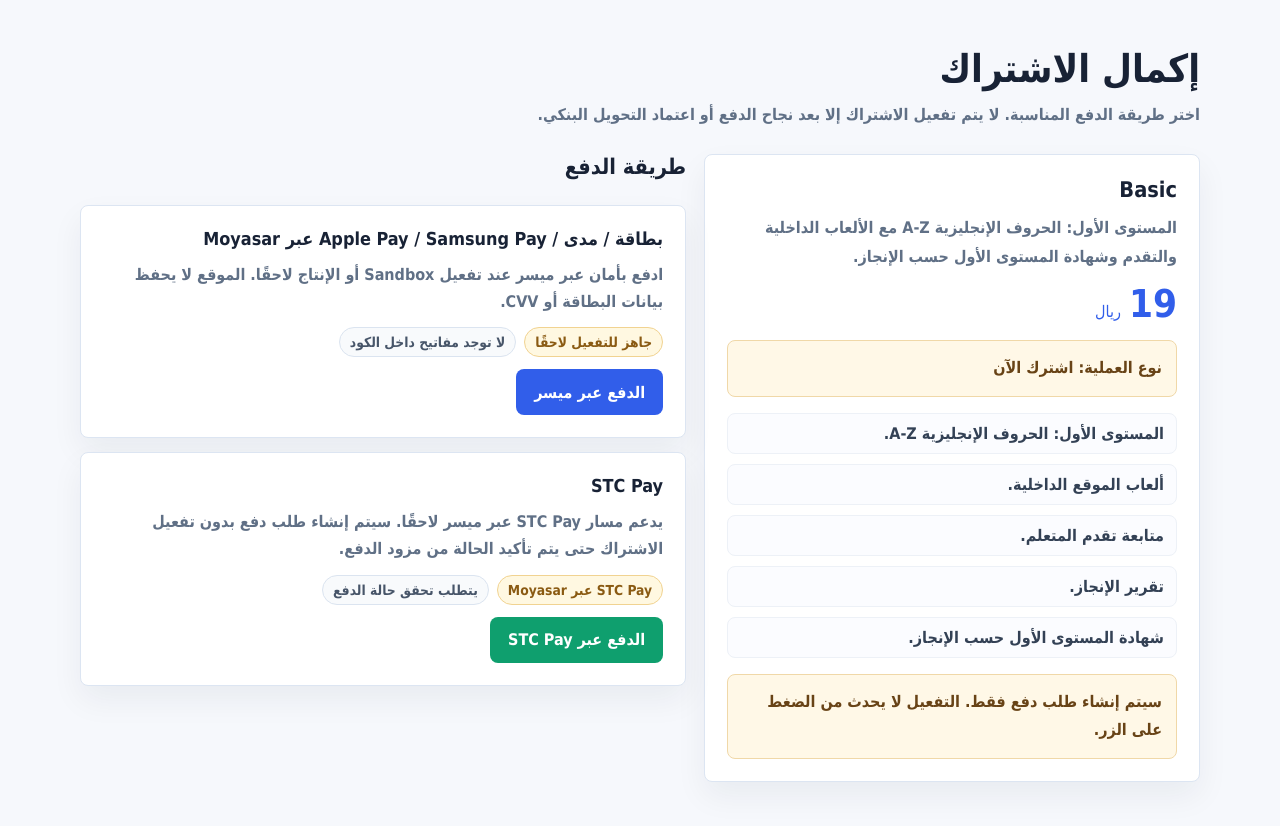
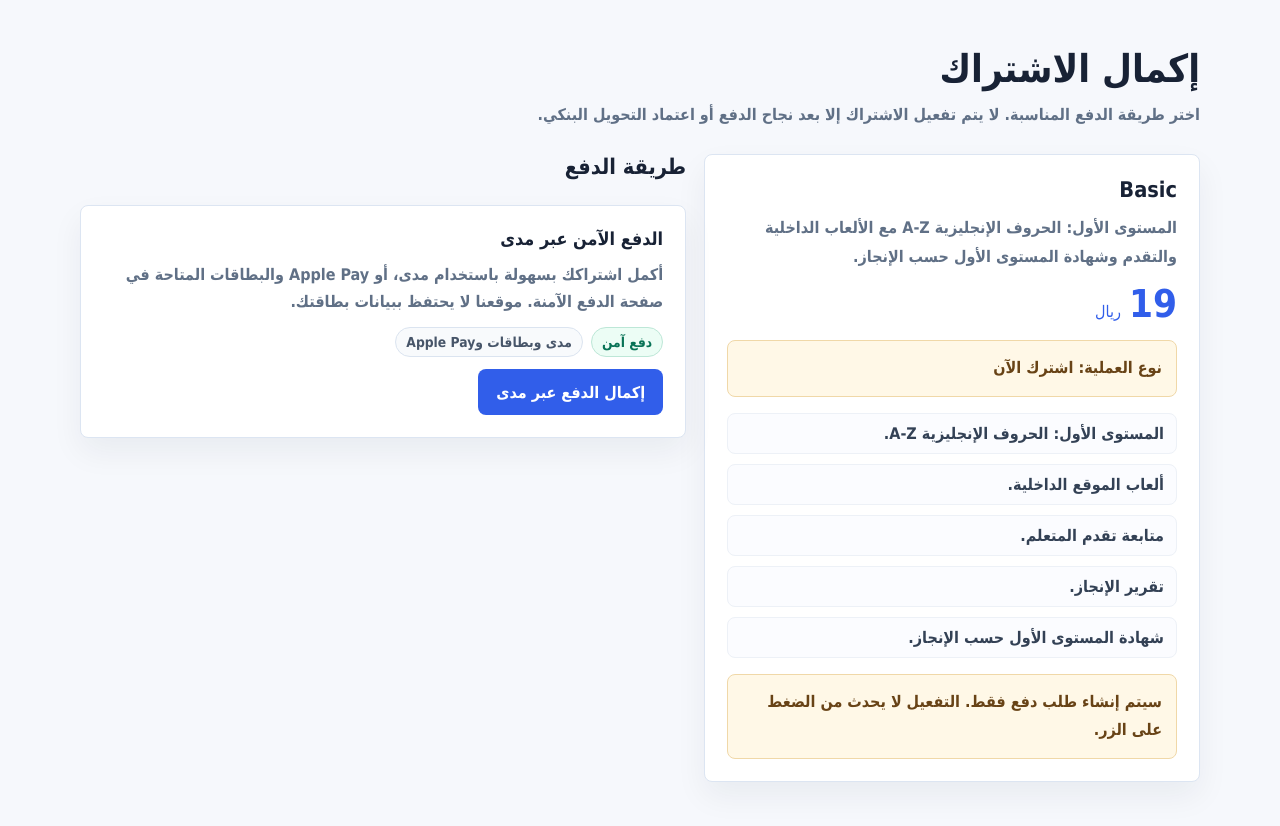
Before and after one commit to shmhadri/abcz, a Django app: page /checkout/basic/ in a window 1280 px wide. Shown: the part 66-892 px from the top of the page. Run offline with Django 5.2, Linux system fonts and the light colour scheme; the visitor is signed in with stand-in values (Sample User, id 1); data that the repository does not hold is empty.

Commit message:
Simplify customer payment messaging

```diff
--- a/templates/checkout.html
+++ b/templates/checkout.html
@@ -253,32 +253,15 @@
                 {% else %}
 
                 <article class="method">
-                    <h3>بطاقة / مدى / Apple Pay / Samsung Pay عبر Moyasar</h3>
-                    <p>ادفع بأمان عبر ميسر عند تفعيل Sandbox أو الإنتاج لاحقًا. الموقع لا يحفظ بيانات البطاقة أو CVV.</p>
+                    <h3>الدفع الآمن عبر مدى</h3>
+                    <p>أكمل اشتراكك بسهولة باستخدام مدى، أو Apple Pay والبطاقات المتاحة في صفحة الدفع الآمنة. موقعنا لا يحتفظ ببيانات بطاقتك.</p>
                     <div class="method-meta">
-                        {% if moyasar.enabled and moyasar.secret_key_configured %}
-                            <span class="pill ready">ميسر مهيأ</span>
-                        {% else %}
-                            <span class="pill pending">جاهز للتفعيل لاحقًا</span>
-                        {% endif %}
-                        <span class="pill">لا توجد مفاتيح داخل الكود</span>
+                        <span class="pill ready">دفع آمن</span>
+                        <span class="pill">مدى وبطاقات وApple Pay</span>
                     </div>
                     <form method="post" action="{% url 'create_payment_order' plan.code 'moyasar' %}">
                         {% csrf_token %}
-                        <button class="action" type="submit">الدفع عبر ميسر</button>
-                    </form>
-                </article>
-
-                <article class="method">
-                    <h3>STC Pay</h3>
-                    <p>يدعم مسار STC Pay عبر ميسر لاحقًا. سيتم إنشاء طلب دفع بدون تفعيل الاشتراك حتى يتم تأكيد الحالة من مزود الدفع.</p>
-                    <div class="method-meta">
-                        <span class="pill pending">STC Pay عبر Moyasar</span>
-                        <span class="pill">يتطلب تحقق حالة الدفع</span>
-                    </div>
-                    <form method="post" action="{% url 'create_payment_order' plan.code 'stcpay' %}">
-                        {% csrf_token %}
-                        <button class="action stc" type="submit">الدفع عبر STC Pay</button>
+                        <button class="action" type="submit">إكمال الدفع عبر مدى</button>
                     </form>
                 </article>
 
--- a/templates/pricing.html
+++ b/templates/pricing.html
@@ -745,7 +745,7 @@
         </section>
 
         {% if not moyasar.enabled %}
-            <p class="note">الدفع عبر ميسر غير مفعل حاليًا. لا يتم تفعيل الاشتراك إلا بعد نجاح الدفع أو اعتماد التحويل البنكي.</p>
+            <p class="note">لا يتم تفعيل الاشتراك إلا بعد تأكيد نجاح الدفع أو اعتماد التحويل البنكي.</p>
         {% endif %}
         <p class="note">
             <a href="{% url 'about' %}">من نحن</a>
```
Also changed, not shown: phonics/tests/test_payment_checkout.py (+4 -2 lines).
